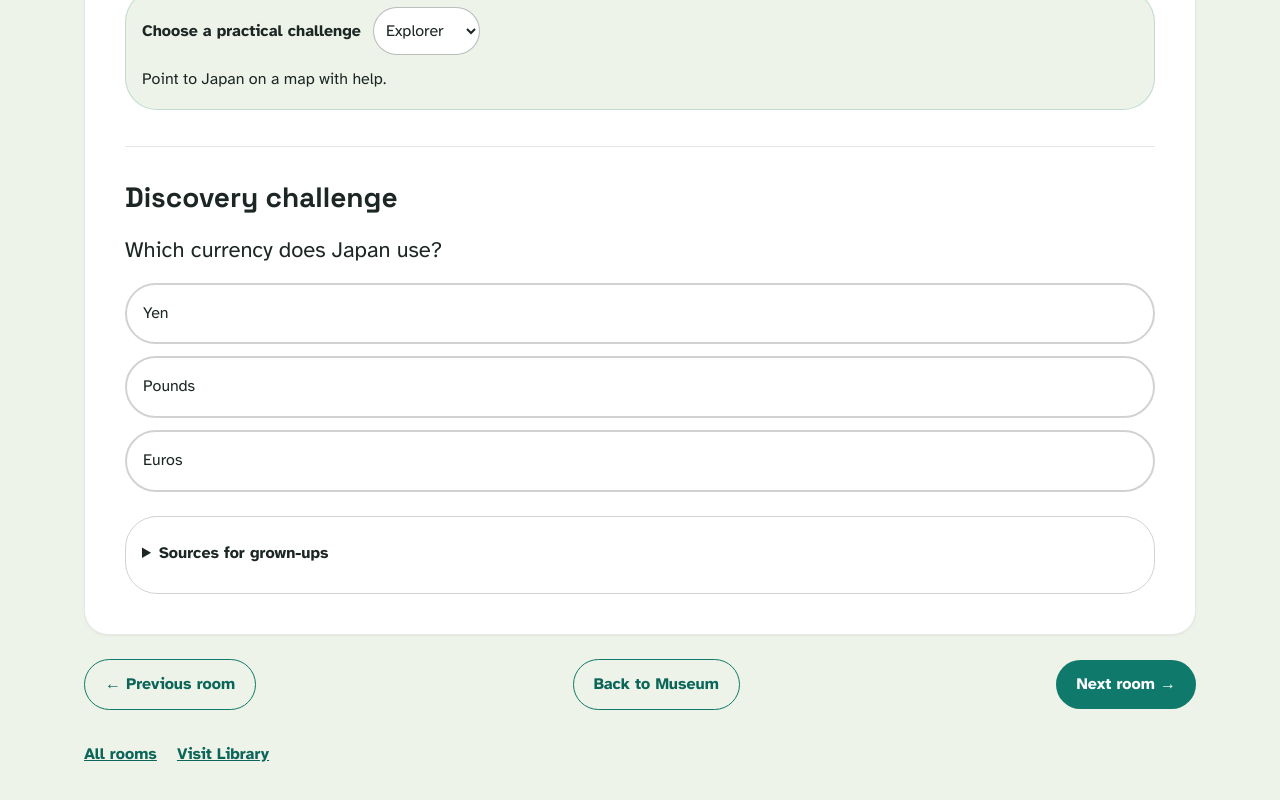
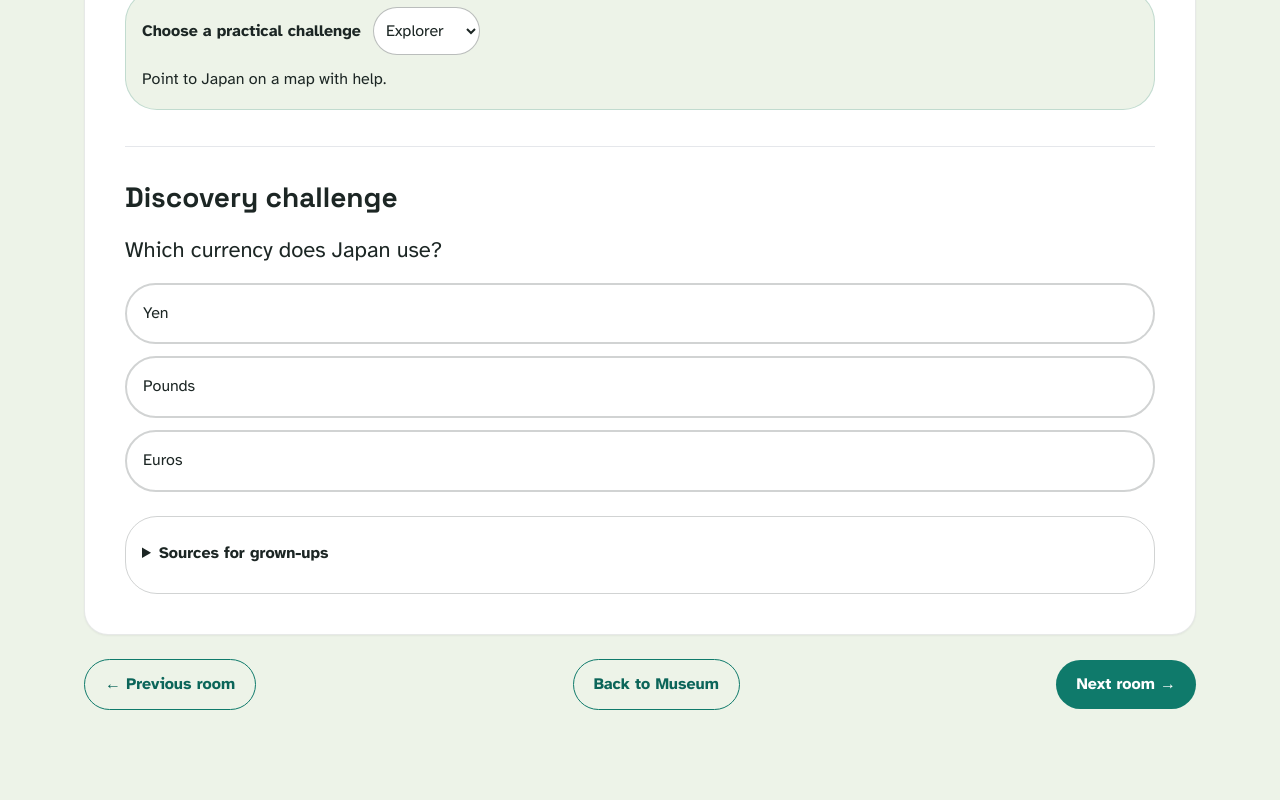
Before and after one commit to laviniamoraru28-creator/money-quest, a Next.js app: page /en/museum/around-the-world in a window 1280 px wide. Shown: the part 1698-2498 px from the top of the page. After the commit the page ends 2440 px from the top, so only its background shows below. Built offline with nearby package versions, Linux system fonts and the light colour scheme.

Commit message:
Remove Library-to-Museum and Museum-to-Library shortcut buttons

```diff
--- a/src/components/DiscoveryExperience.tsx
+++ b/src/components/DiscoveryExperience.tsx
@@ -47,6 +47,6 @@ export default function DiscoveryExperience({presentation}:{presentation:Discove
     {previousRoom?<Link href={`${prefix}/${previousRoom.slug}`} className="min-h-12 rounded-xl border border-teal px-5 py-3 font-semibold text-teal-text">← {ui.previousRoom}</Link>:<span/>}
     <Link href="/museum" className="min-h-12 rounded-xl border border-teal px-5 py-3 font-semibold text-teal-text">{ui.backMuseum}</Link>
     {nextRoom?<Link href={`${prefix}/${nextRoom.slug}`} className="min-h-12 rounded-xl bg-teal px-5 py-3 font-semibold text-white">{ui.nextRoom} →</Link>:<span/>}
-  </nav>}<nav aria-label={ui.continue} className="mt-6 flex flex-wrap gap-5"><Link href={prefix} className="min-h-11 py-2 font-semibold text-teal-text underline">{kind==="museum"?ui.allRooms:ui.allBooks}</Link><Link href={kind==="museum"?"/library":"/museum"} className="min-h-11 py-2 font-semibold text-teal-text underline">{kind==="museum"?ui.visitLibrary:ui.visitMuseum}</Link></nav></>}
+  </nav>}</>}
   </main></div>;
 }
```
